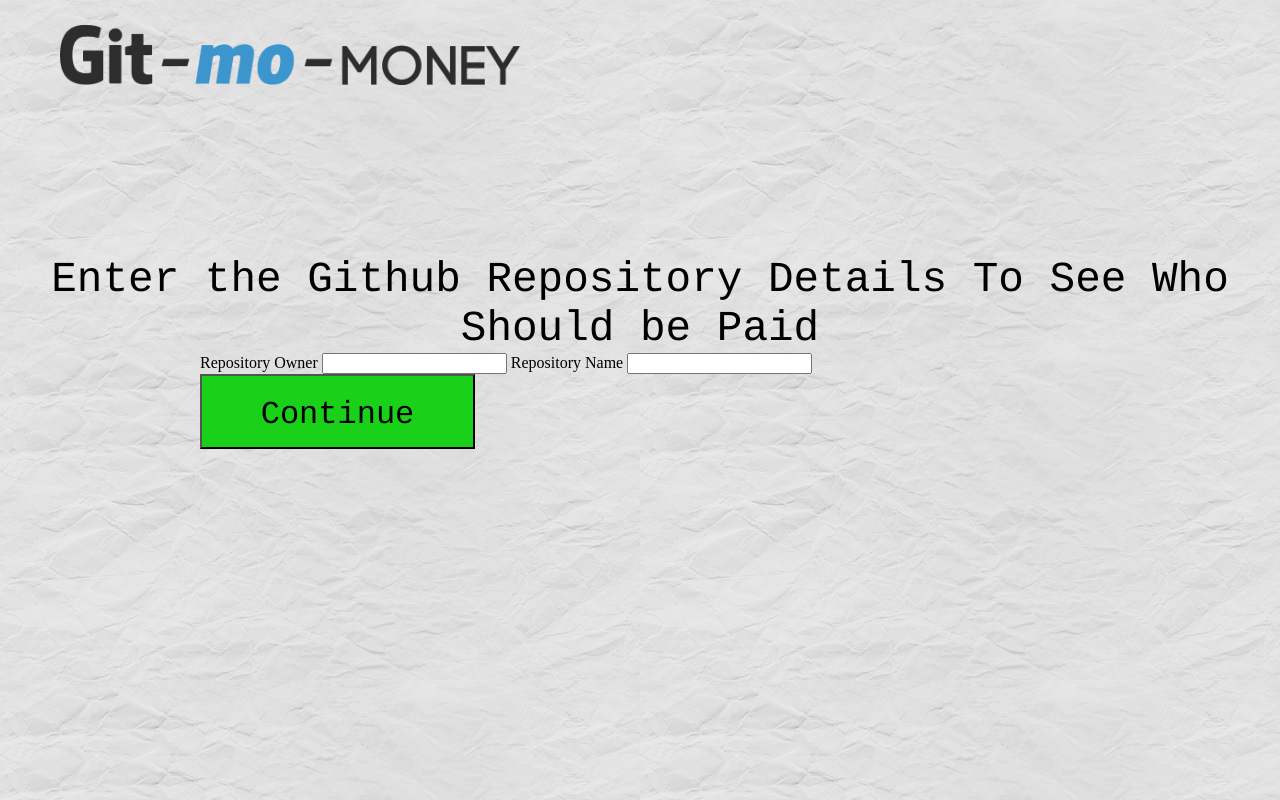
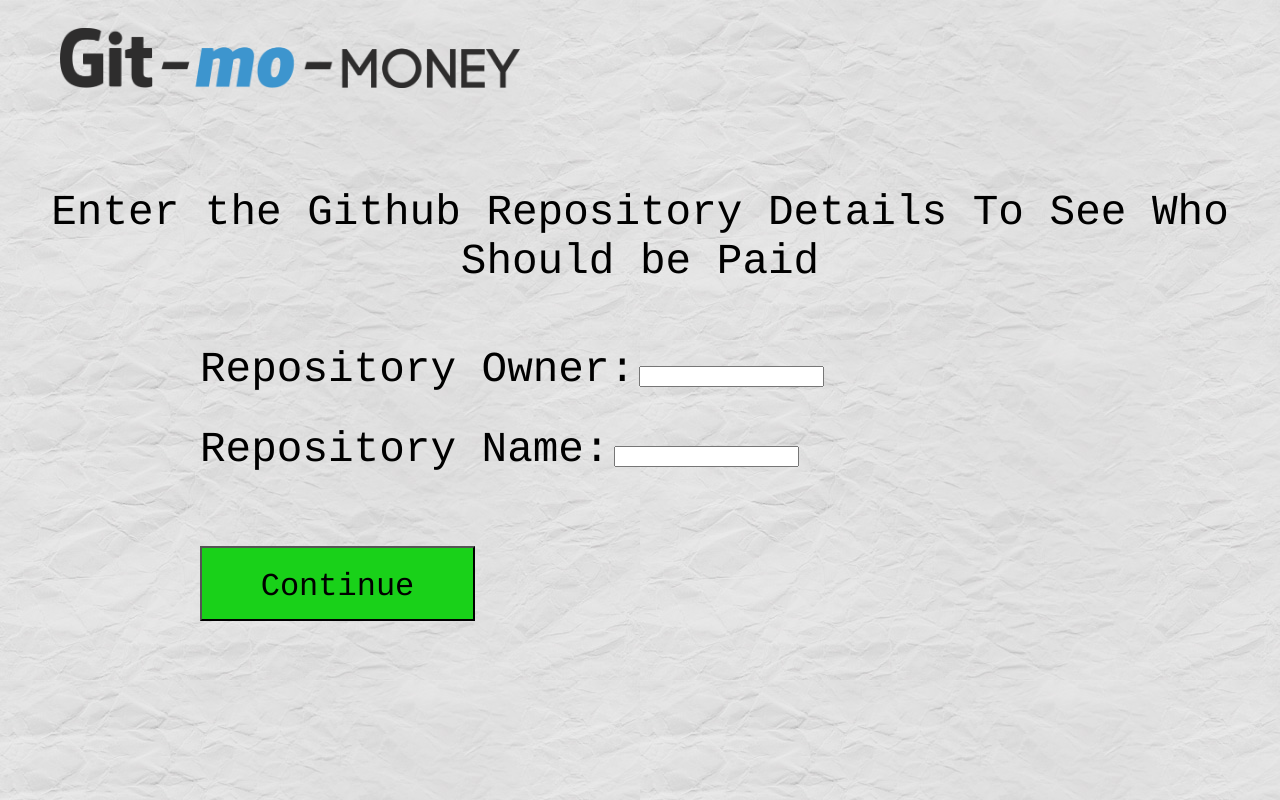
Before and after one commit to SharangP/git-mo-money, a Flask app: page /get_started in a window 1280 px wide. Run offline with Flask 2, Linux system fonts and the light colour scheme.

Commit message:
fixed up get_started page

```diff
--- a/GitMoMoney/forms.py
+++ b/GitMoMoney/forms.py
@@ -3,8 +3,8 @@ from wtforms import (TextField, IntegerField, DecimalField, validators,
         SelectMultipleField, widgets)
 
 class RepositoryForm(Form):
-    repo_owner = TextField('Repository Owner', [validators.Length(min=1, max=35)])
-    repo_name = TextField('Repository Name', [validators.Length(min=1, max=35)])
+    repo_owner = TextField('Repository Owner:', [validators.Length(min=1, max=35)])
+    repo_name = TextField('Repository Name:', [validators.Length(min=1, max=35)])
 
 class MultiCheckboxField(SelectMultipleField):
     """
--- a/GitMoMoney/static/style.css
+++ b/GitMoMoney/static/style.css
@@ -8,7 +8,6 @@ html, body {
 	min-width: 100%;
 	height: 100%;
 	background-image: url('./background2.jpg');
-	/*background-repeat: no-repeat;*/
 }
 
 .title-box {
@@ -16,6 +15,7 @@ html, body {
 	max-width: 350px;
 	padding-top: 160px;
 	padding-left: 275px;
+	padding-bottom: 70px;
 	text-align: center;
 }
 
@@ -28,7 +28,7 @@ html, body {
 .title-box-top-left {
 	height: 60px;
 	max-width: 100px;
-	padding-top: 25px;
+	padding-top: 28px;
 	padding-left: 60px;
 	padding-bottom: 100px;
 	text-align: center;
@@ -41,11 +41,9 @@ html, body {
 }
 
 .subtitle-box {
-	padding-top: 70px;
 	text-align: center;
 	font-family: Courier;
 	font-size: 32pt;
-	/*color: white;	*/
 }
 
 .button-box {
@@ -54,9 +52,9 @@ html, body {
 }
 
 .button {
+	margin-top: 50px;
 	background-color: #19D119;
 	display: inline-block;
-	/*color: white;*/
 	font-family: Courier;
 	font-size: 32px;
 	height: 75px;
@@ -75,5 +73,12 @@ html, body {
 }
 
 .form-box {
-	padding: 0 200px 0 200px;
+	padding: 50px 200px 0 200px;
+	line-height: 80px;
 }
+
+.form-element {
+	font-family: Courier;
+	font-size: 32pt;
+	line-height: 50px;
+}
--- a/GitMoMoney/templates/get_started.html
+++ b/GitMoMoney/templates/get_started.html
@@ -9,9 +9,10 @@
                 {% if repo_error %}
                     <span>Please Enter a Valid Repository, Make Sure Both the Owner's Username and Repo Name are Spelled Properly</span>
                 {% endif %}
-                {{ form.repo_owner.label }}
+                {{ form.repo_owner.label(class='form-element') }}
                 {{ form.repo_owner}}
-                {{ form.repo_name.label }}
+                </br>
+                {{ form.repo_name.label(class='form-element') }}
                 {{ form.repo_name }}
                 <div>
                     <input type="submit" value="Continue" class="button" />
```
